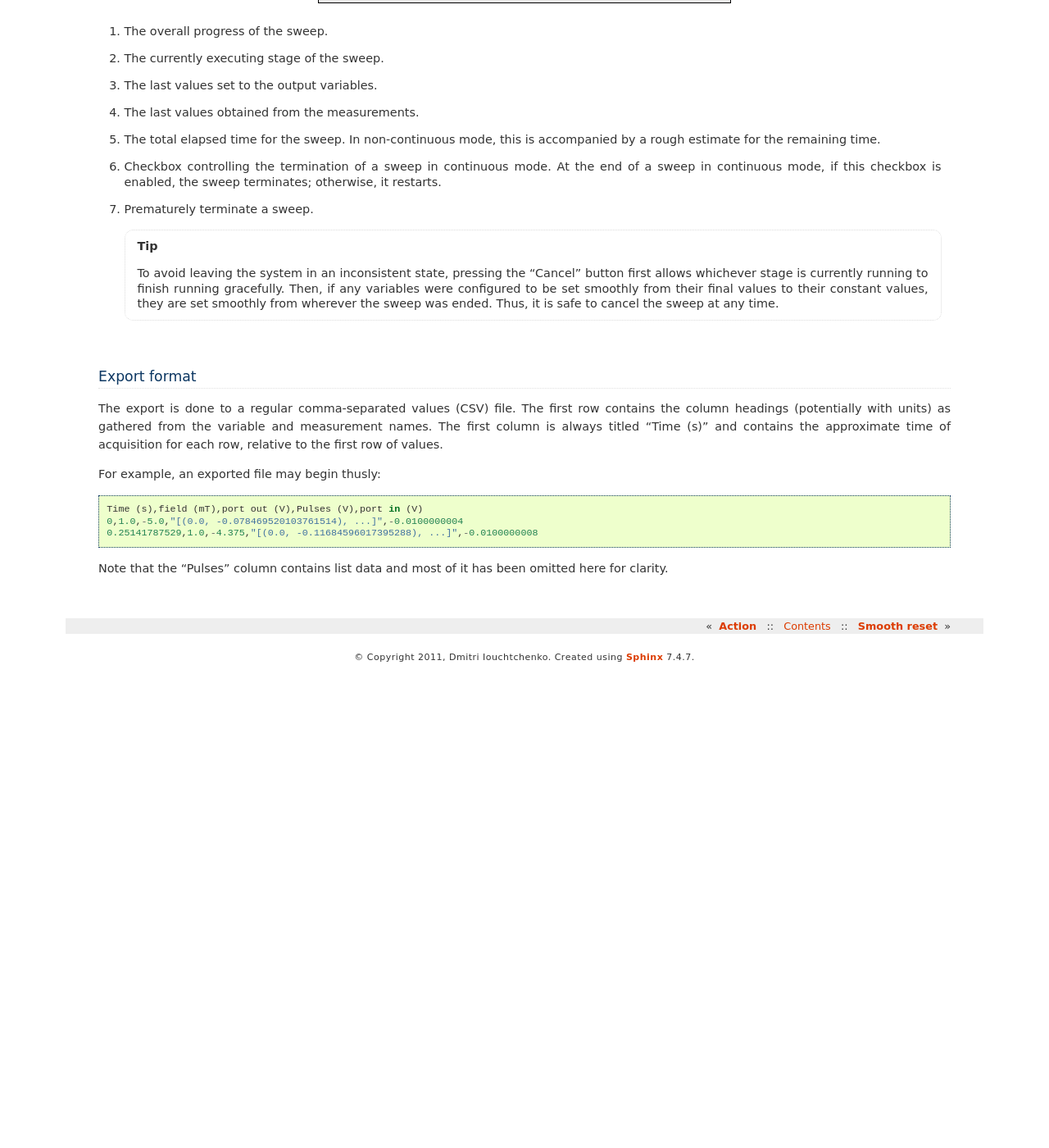
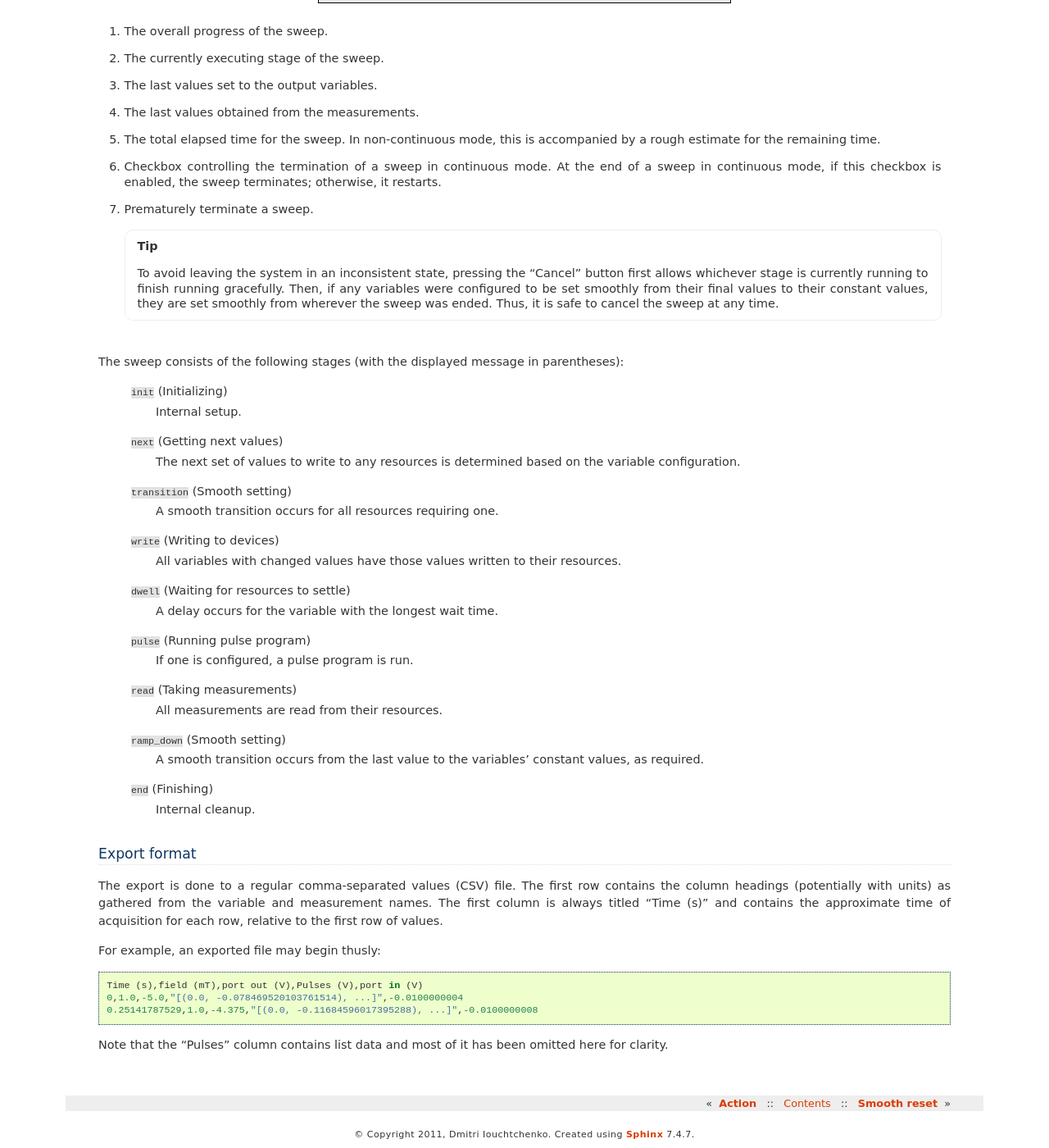
Before and after one commit to 0/SpanishAcquisition, a Sphinx documentation site: the page built from docs/user/gui/action/data_capture.rst, in a window 1280 px wide and 1400 px high, scrolled down 1073 px. Shown: the whole window at 82% size. Built offline with Sphinx 7.4.7, drawn with Linux system fonts in a browser that asks for light colours; pages that are not in the unit, such as notebooks, are missing from menus; before the commit the page ends 1892 px from its top, so only the background shows below that.

Commit message:
Added sweep stages to user documentation

```diff
--- a/docs/user/gui/action/data_capture.rst
+++ b/docs/user/gui/action/data_capture.rst
@@ -43,6 +43,35 @@ The data capture dialog controls the sweep itself.
       .. tip::
          To avoid leaving the system in an inconsistent state, pressing the "Cancel" button first allows whichever stage is currently running to finish running gracefully. Then, if any variables were configured to be set smoothly from their final values to their constant values, they are set smoothly from wherever the sweep was ended. Thus, it is safe to cancel the sweep at any time.
 
+The sweep consists of the following stages (with the displayed message in parentheses):
+
+   ``init`` (Initializing)
+      Internal setup.
+
+   ``next`` (Getting next values)
+      The next set of values to write to any resources is determined based on the variable configuration.
+
+   ``transition`` (Smooth setting)
+      A smooth transition occurs for all resources requiring one.
+
+   ``write`` (Writing to devices)
+      All variables with changed values have those values written to their resources.
+
+   ``dwell`` (Waiting for resources to settle)
+      A delay occurs for the variable with the longest wait time.
+
+   ``pulse`` (Running pulse program)
+      If one is configured, a pulse program is run.
+
+   ``read`` (Taking measurements)
+      All measurements are read from their resources.
+
+   ``ramp_down`` (Smooth setting)
+      A smooth transition occurs from the last value to the variables' constant values, as required.
+
+   ``end`` (Finishing)
+      Internal cleanup.
+
 Export format
 *************
 
```
